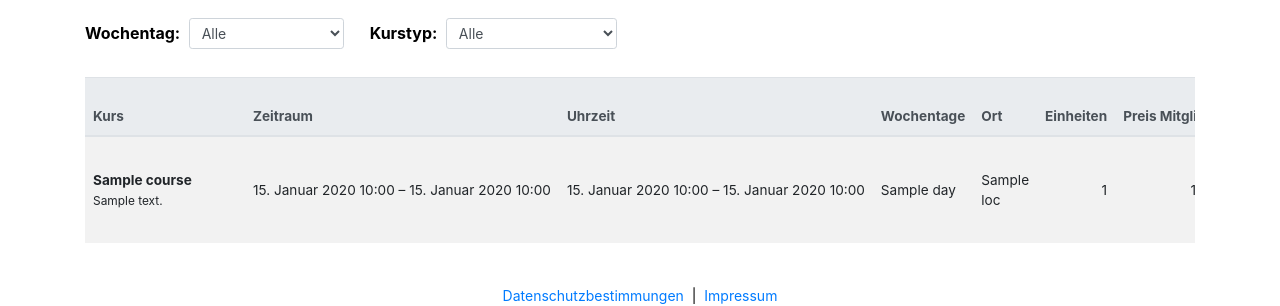
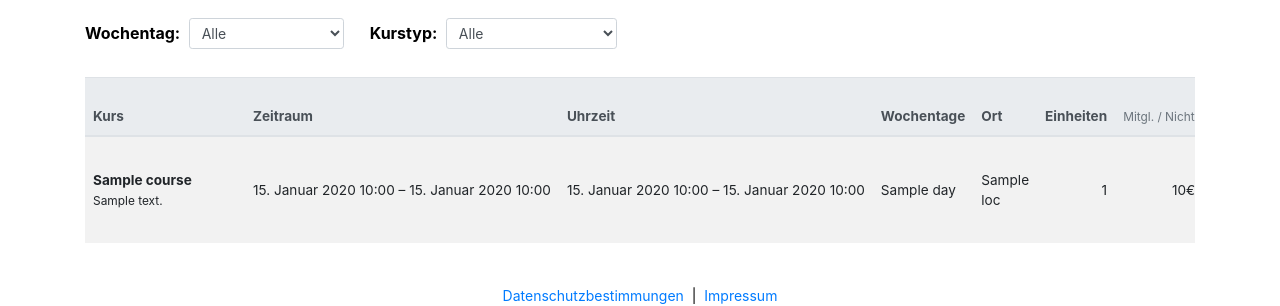
Before and after one commit to Crunchcow/Kursanmeldung, a Django app: template courses/templates/courses/course_list.html in a window 1280 px wide. Shown: the part 204-510 px from the top of the page. Run offline with Django 5.2, Linux system fonts and the light colour scheme; the template is opened without the code that fills it: most values are stand-ins (such as "Sample title", 1, 10 or a date in 2020).

Commit message:
Fix: Preis-Spalten zusammenfassen, Aktionsspalte min-width

```diff
--- a/courses/templates/courses/course_list.html
+++ b/courses/templates/courses/course_list.html
@@ -70,9 +70,8 @@
                 <th scope="col">{% trans "Wochentage" %}</th>
                 <th scope="col">{% trans "Ort" %}</th>
                 <th scope="col">{% trans "Einheiten" %}</th>
-                <th scope="col">{% trans "Preis Mitglied" %}</th>
-                <th scope="col">{% trans "Preis Nicht-Mitglied" %}</th>
-                <th scope="col">&nbsp;</th>
+                <th scope="col">{% trans "Preis" %}<br><small class="text-muted font-weight-normal">Mitgl. / Nicht-Mitgl.</small></th>
+                <th scope="col" style="min-width:160px;">&nbsp;</th>
             </tr>
         </thead>
         <tbody>
@@ -87,9 +86,8 @@
                 <td>{% for d in course.days %}{{ d }}{% if not forloop.last %}, {% endif %}{% endfor %}</td>
                 <td>{% for loc in course.locations.all %}{{ loc.name }}{% if not forloop.last %}, {% endif %}{% endfor %}</td>
                 <td>{{ course.session_count }}</td>
-                <td>{{ course.price_member }}€</td>
-                <td>{{ course.price_non_member }}€</td>
-                <td>
+                <td class="text-nowrap">{{ course.price_member }}€&nbsp;/&nbsp;{{ course.price_non_member }}€</td>
+                <td style="min-width:160px;">
                     {% if course.is_closed %}
                         <span class="badge badge-secondary">{% trans "Anmeldung geschlossen" %}</span>
                     {% elif course.is_full %}
```
